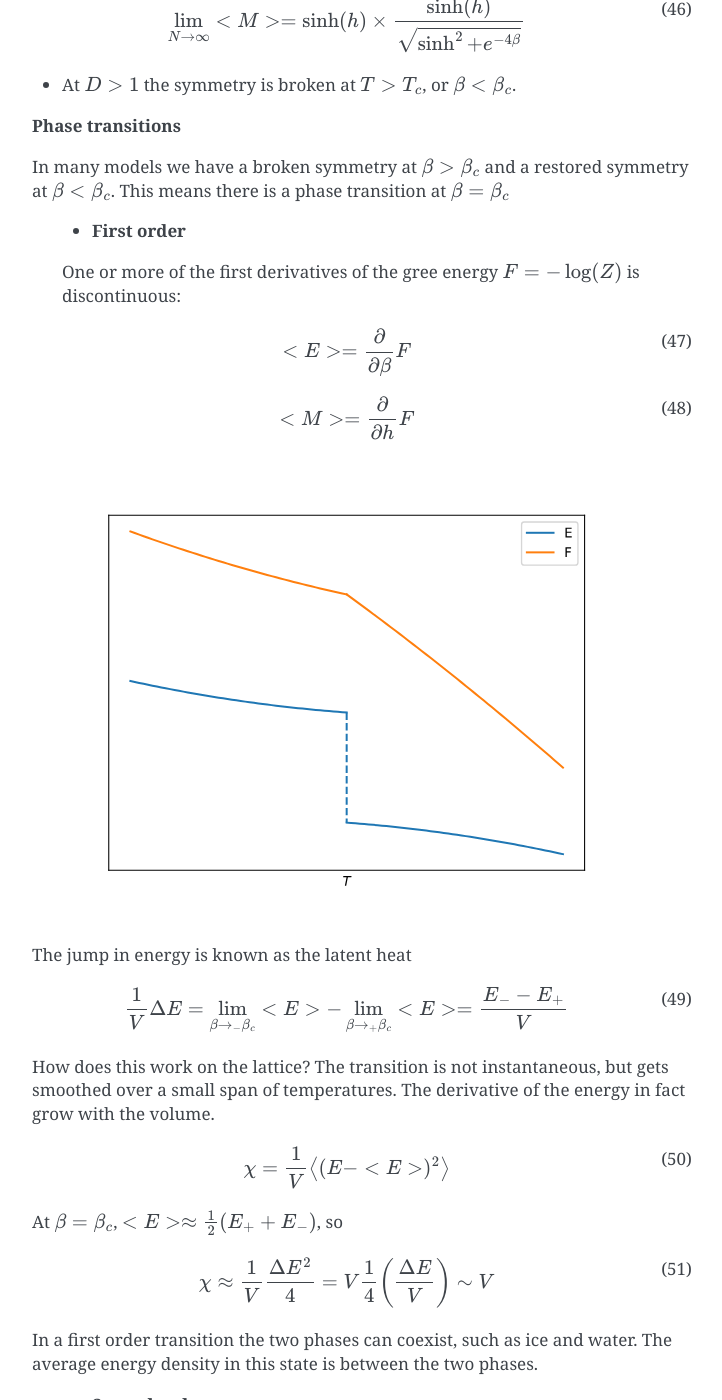
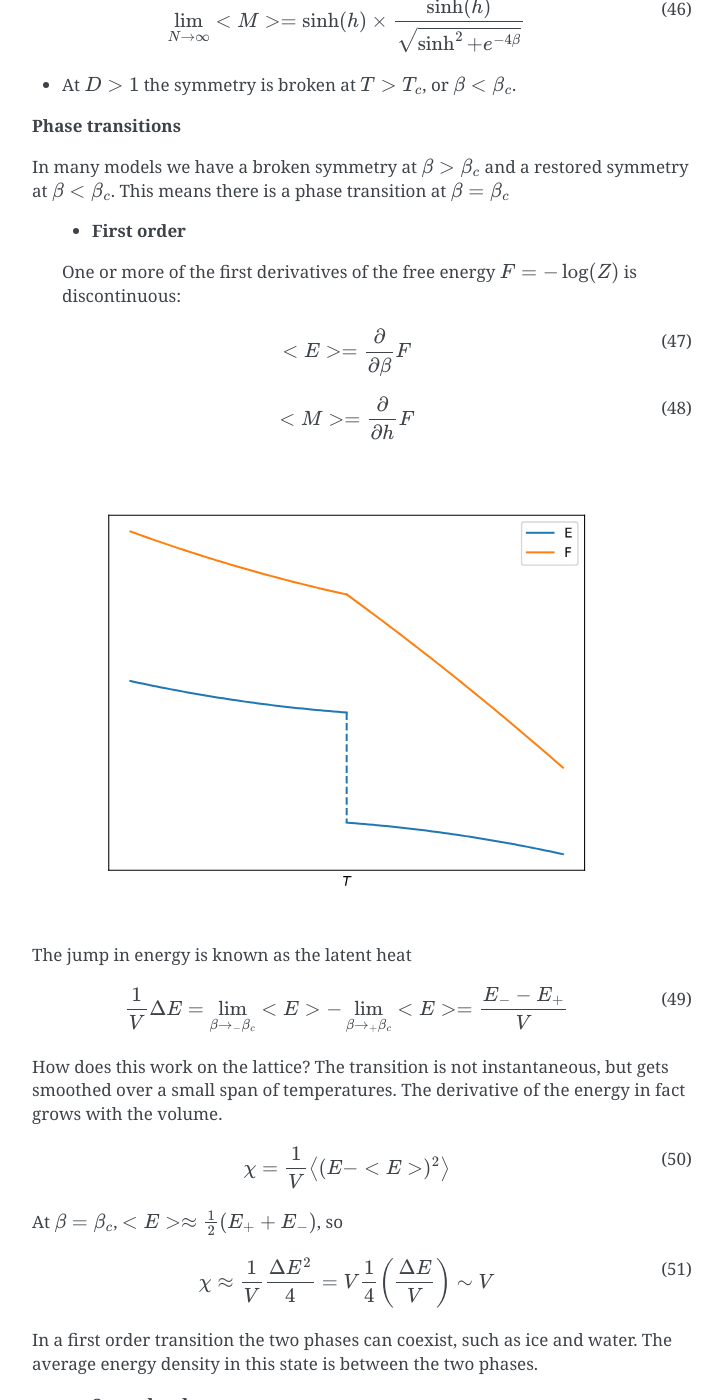
Before and after one commit to rantahar/Lattice-Field-Theory, a Sphinx documentation site: the page built from source/index.rst, in a window 1280 px wide and 1400 px high, scrolled down 11855 px. Shown: the whole window, without its empty margins (388-1110 px from the left). Built offline with Sphinx 7.4.7, drawn with Linux system fonts in a browser that asks for light colours; some of the changed text lies outside the part shown.

Commit message:
More spelling

```diff
--- a/source/index.rst
+++ b/source/index.rst
@@ -603,7 +603,7 @@ The order of the limits is important here. If the limit :math:`h\to0` is taken t
 In many models we have a broken symmetry at :math:`\beta > \beta_c` and a restored symmetry at :math:`\beta < \beta_c`. This means there is a phase transition at :math:`\beta=\beta_c`
 
  - **First order**
- One or more of the first derivatives of the gree energy :math:`F=-\log(Z)` is discontinuous:
+ One or more of the first derivatives of the free energy :math:`F=-\log(Z)` is discontinuous:
 
 .. math::
    <E> = \frac{\partial}{\partial\beta} F
@@ -633,7 +633,7 @@ The jump in energy is known as the latent heat
 
 How does this work on the lattice? The transition is not instantaneous,
 but gets smoothed over a small span of temperatures.
-The derivative of the energy in fact grow with the volume.
+The derivative of the energy in fact grows with the volume.
 
 .. math::
    \chi = \frac 1V \left<(E-<E>)^2\right>
```
Also changed, not shown: other parts of source/index.rst (+2 -2 lines).
